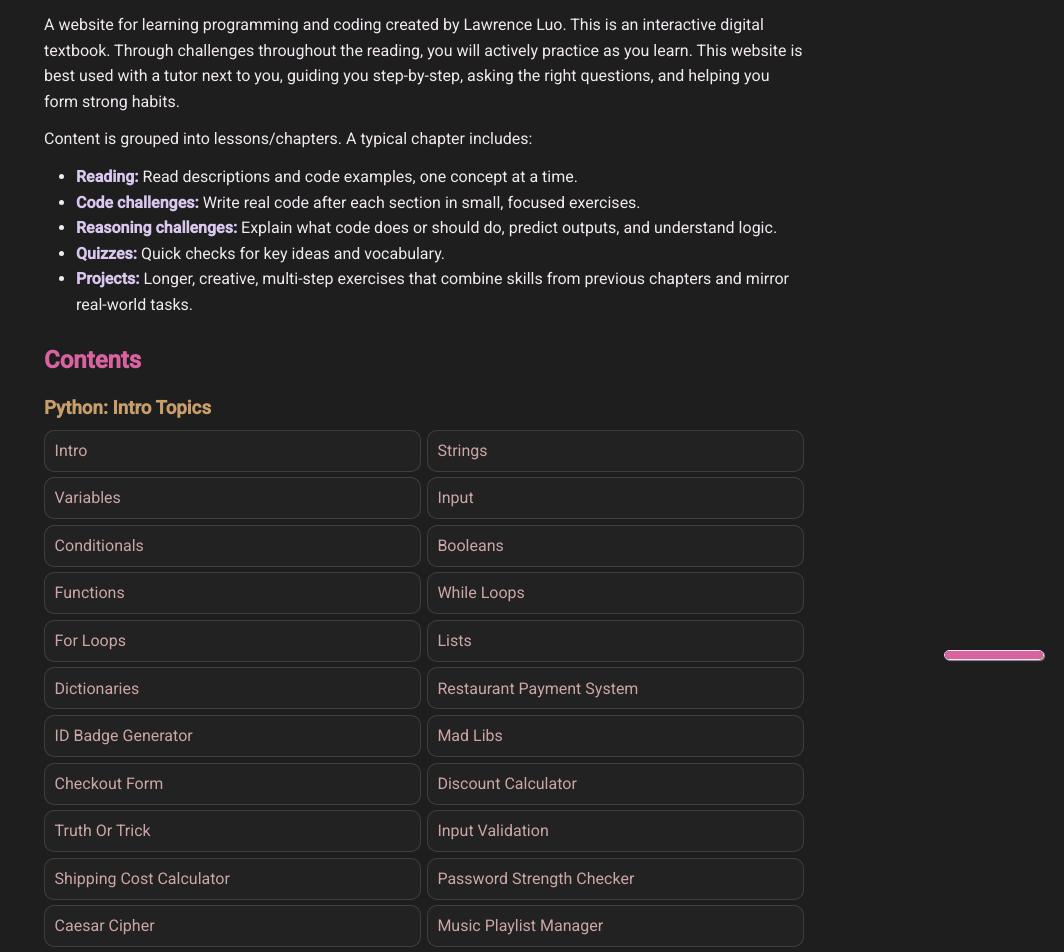
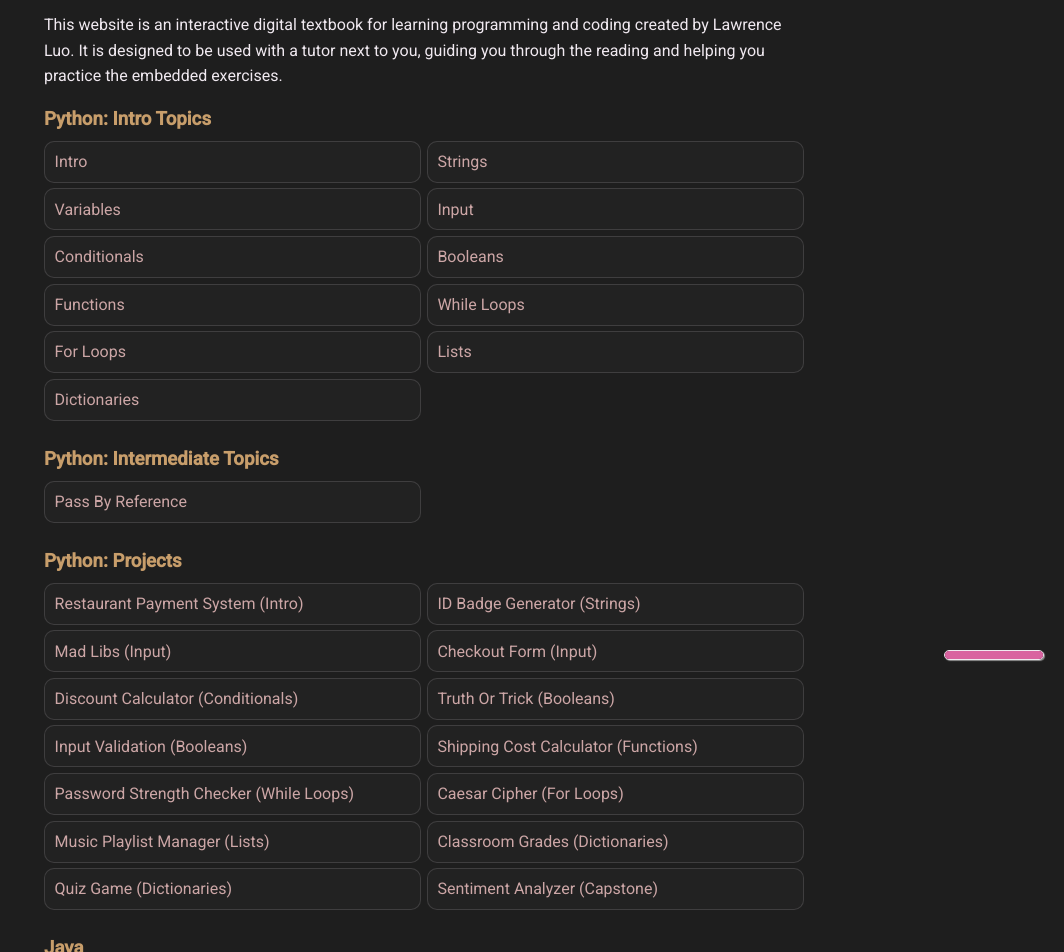
Before and after one commit to lawrluor/code-with-the-pros, a React (Create React App) app: page / in a window 1280 px wide. Shown: the part 120-1072 px from the top of the page, without its empty margins (216-1280 px from the left). Built offline with nearby package versions, Linux system fonts and the light colour scheme.

Commit message:
better organized projects

```diff
--- a/src/pages/Contents.jsx
+++ b/src/pages/Contents.jsx
@@ -18,12 +18,6 @@ const Contents = () => {
         <li><Link to="/forLoops">For Loops</Link></li>
         <li><Link to="/lists">Lists</Link></li>
         <li><Link to="/dictionaries">Dictionaries</Link></li>
-
-        {projects.map((project) => (
-          <li key={project.path}>
-            <Link to={project.path}>{project.name}</Link>
-          </li>
-        ))}
       </ul>
 
       <h3>Python: Intermediate Topics</h3>
@@ -33,17 +27,21 @@ const Contents = () => {
         </li>
       </ul>
 
+      <h3>Python: Projects</h3>
+      <ul className="contentsList">
+        {projects.map((project) => (
+          <li key={project.path}>
+            <Link to={project.path}>{project.name} ({project.topic})</Link>
+          </li>
+        ))}
+      </ul>
+
       <h3>Java</h3>
       <ul className="contentsList">
         <li><Link to="/javaObjects">Objects</Link></li>
         <li><Link to="/javaInheritance">Inheritance</Link></li>
         <li><Link to="/javaPolymorphism">Polymorphism</Link></li>
       </ul>
-
-      <h3>React</h3>
-      <ul className="contentsList">
-        <li><Link to="/reactActivity">Activity</Link></li>
-      </ul>
     </nav>
   );
 };
--- a/src/pages/Home.jsx
+++ b/src/pages/Home.jsx
@@ -10,22 +10,20 @@ const Home = () => {
         <h1>Code With The Pros</h1>
 
         <p>
-          A website for learning programming and coding created by Lawrence Luo. This is an interactive digital textbook.
-          Through challenges throughout the reading, you will actively practice as you learn. This website is best used
-          with a tutor next to you, guiding you step-by-step, asking the right questions, and helping you form strong
-          habits.
+          This website is an interactive digital textbook for learning programming and coding created by Lawrence Luo.
+          It is designed to be used with a tutor next to you, guiding you through the reading and helping you practice
+          the embedded exercises.
         </p>
 
-        <p>Content is grouped into lessons/chapters. A typical chapter includes:</p>
+        {/* <p>Content is grouped into lessons/chapters. A typical chapter includes:</p>
         <ul>
           <li><strong className="listItem">Reading:</strong> Read descriptions and code examples, one concept at a time.</li>
           <li><strong className="listItem">Code challenges:</strong> Write real code after each section in small, focused exercises.</li>
           <li><strong className="listItem">Reasoning challenges:</strong> Explain what code does or should do, predict outputs, and understand logic.</li>
           <li><strong className="listItem">Quizzes:</strong> Quick checks for key ideas and vocabulary.</li>
           <li><strong className="listItem">Projects:</strong> Longer, creative, multi-step exercises that combine skills from previous chapters and mirror real-world tasks.</li>
-        </ul>
+        </ul> */}
 
-        <h2>Contents</h2>
         <Contents />
       </section>
     </div>
--- a/src/pages/Python/projects.js
+++ b/src/pages/Python/projects.js
@@ -15,19 +15,19 @@ import Project09 from './09Project';
 import Project10 from './10Project_Milestone';
 
 export const projects = [
-  { name: 'Restaurant Payment System', path: '/project00', component: Project00 },
-  { name: 'ID Badge Generator', path: '/project01', component: Project01 },
-  { name: 'Mad Libs', path: '/Project02A', component: Project02A },
-  { name: 'Checkout Form', path: '/Project02B', component: Project02B },
-  { name: 'Discount Calculator', path: '/Project03', component: Project03 },
-  { name: 'Truth Or Trick', path: '/Project04A', component: Project04A },
-  { name: 'Input Validation', path: '/Project04B', component: Project04B },
-  { name: 'Shipping Cost Calculator', path: '/Project05', component: Project05 },
-  { name: 'Password Strength Checker', path: '/Project06', component: Project06 },
-  { name: 'Caesar Cipher', path: '/Project07B', component: Project07B },
-  { name: 'Music Playlist Manager', path: '/Project08', component: Project08 },
-  { name: 'Classroom Grades', path: '/Project08B', component: Project08B },
-  { name: 'Music Playlist Manager (Solution)', path: '/Project08Solution', component: Project08Solution },
-  { name: 'Quiz Game', path: '/Project09', component: Project09 },
-  { name: 'Sentiment Analyzer', path: '/Project10', component: Project10 },
+  { name: 'Restaurant Payment System', topic: 'Intro', path: '/project00', component: Project00 },
+  { name: 'ID Badge Generator', topic: 'Strings', path: '/project01', component: Project01 },
+  { name: 'Mad Libs', topic: 'Input', path: '/Project02A', component: Project02A },
+  { name: 'Checkout Form', topic: 'Input', path: '/Project02B', component: Project02B },
+  { name: 'Discount Calculator', topic: 'Conditionals', path: '/Project03', component: Project03 },
+  { name: 'Truth Or Trick', topic: 'Booleans', path: '/Project04A', component: Project04A },
+  { name: 'Input Validation', topic: 'Booleans', path: '/Project04B', component: Project04B },
+  { name: 'Shipping Cost Calculator', topic: 'Functions', path: '/Project05', component: Project05 },
+  { name: 'Password Strength Checker', topic: 'While Loops', path: '/Project06', component: Project06 },
+  { name: 'Caesar Cipher', topic: 'For Loops', path: '/Project07B', component: Project07B },
+  { name: 'Music Playlist Manager', topic: 'Lists', path: '/Project08', component: Project08 },
+  { name: 'Classroom Grades', topic: 'Dictionaries', path: '/Project08B', component: Project08B },
+  // { name: 'Music Playlist Manager (Solution)', path: '/Project08Solution', component: Project08Solution },
+  { name: 'Quiz Game', topic: 'Dictionaries', path: '/Project09', component: Project09 },
+  { name: 'Sentiment Analyzer', topic: 'Capstone', path: '/Project10', component: Project10 },
 ];
```
